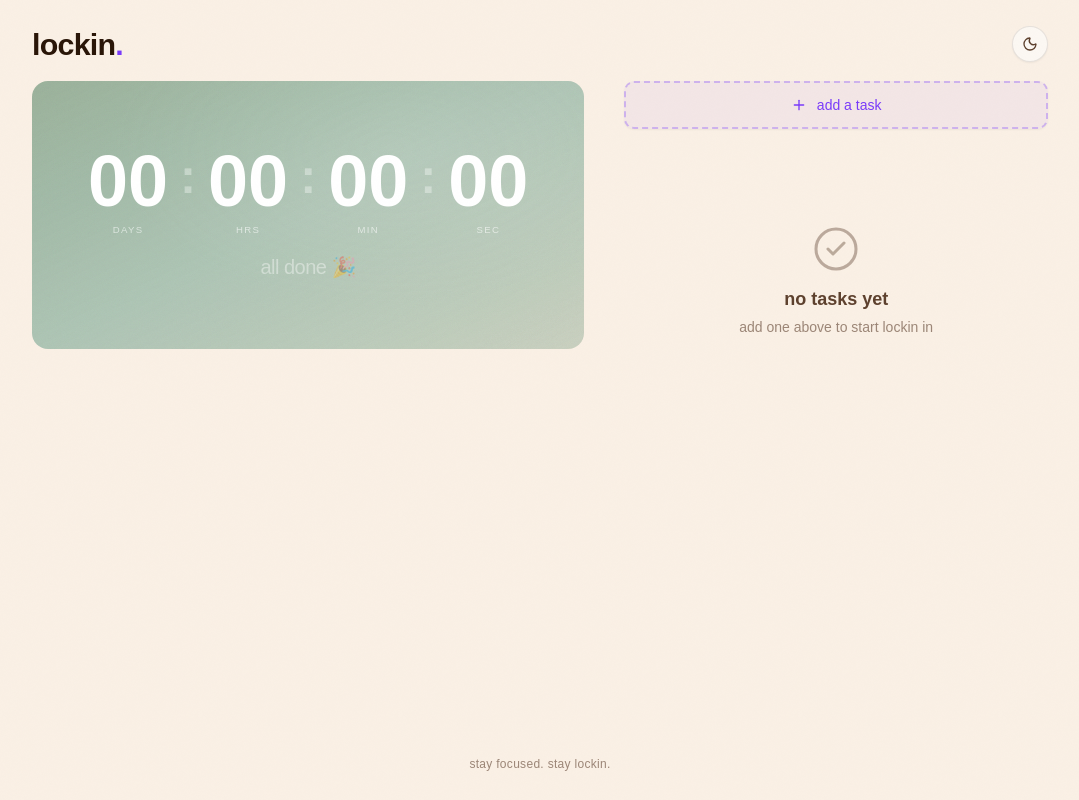
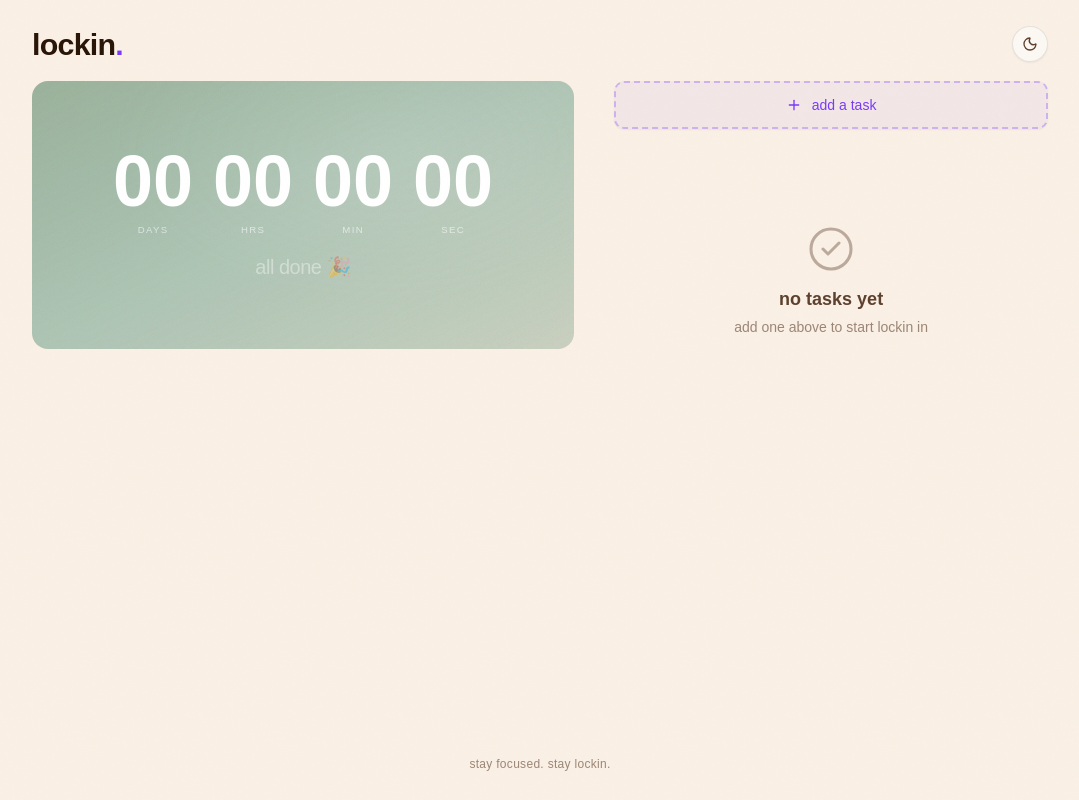
Before and after one commit to oliynykmax/lockin, a React (Vite) app: page / in a window 1280 px wide. Shown: the whole page, without its empty margins (100-1179 px from the left). Built offline with nearby package versions, Linux system fonts and the light colour scheme; a web font is replaced by a local one.

Commit message:
Remove colons from timer, add fixed digit widths

```diff
--- a/src/components/HeroTimer.tsx
+++ b/src/components/HeroTimer.tsx
@@ -72,13 +72,10 @@ export function HeroTimer({ tasks }: HeroTimerProps) {
           </div>
         )}
 
-        <div className="grid grid-cols-[1fr_auto_1fr_auto_1fr_auto_1fr] items-center justify-items-center gap-x-2 md:gap-x-3 mb-4">
+        <div className="flex items-start justify-center gap-3 md:gap-5 mb-4">
           <DigitGroup value={cd.days} label="days" pulse={isOverdue} />
-          <Separator />
           <DigitGroup value={cd.hours} label="hrs" pulse={isOverdue} />
-          <Separator />
           <DigitGroup value={cd.mins} label="min" pulse={isOverdue} />
-          <Separator />
           <DigitGroup value={cd.secs} label="sec" pulse={isOverdue} />
         </div>
 
@@ -107,7 +104,7 @@ function DigitGroup({
   pulse: boolean;
 }) {
   return (
-    <div className="flex flex-col items-center">
+    <div className="flex flex-col items-center w-[56px] md:w-[80px]">
       <span
         className={`font-[family-name:var(--font-display)] text-[2.2rem] md:text-[4.5rem] font-bold leading-none text-white tabular-nums ${
           pulse ? "animate-pulse-urgent" : ""
@@ -121,11 +118,3 @@ function DigitGroup({
     </div>
   );
 }
-
-function Separator() {
-  return (
-    <span className="font-[family-name:var(--font-display)] text-[1.4rem] md:text-[3rem] font-bold text-white/35 leading-none self-start mt-1 md:mt-2">
-      :
-    </span>
-  );
-}
```
